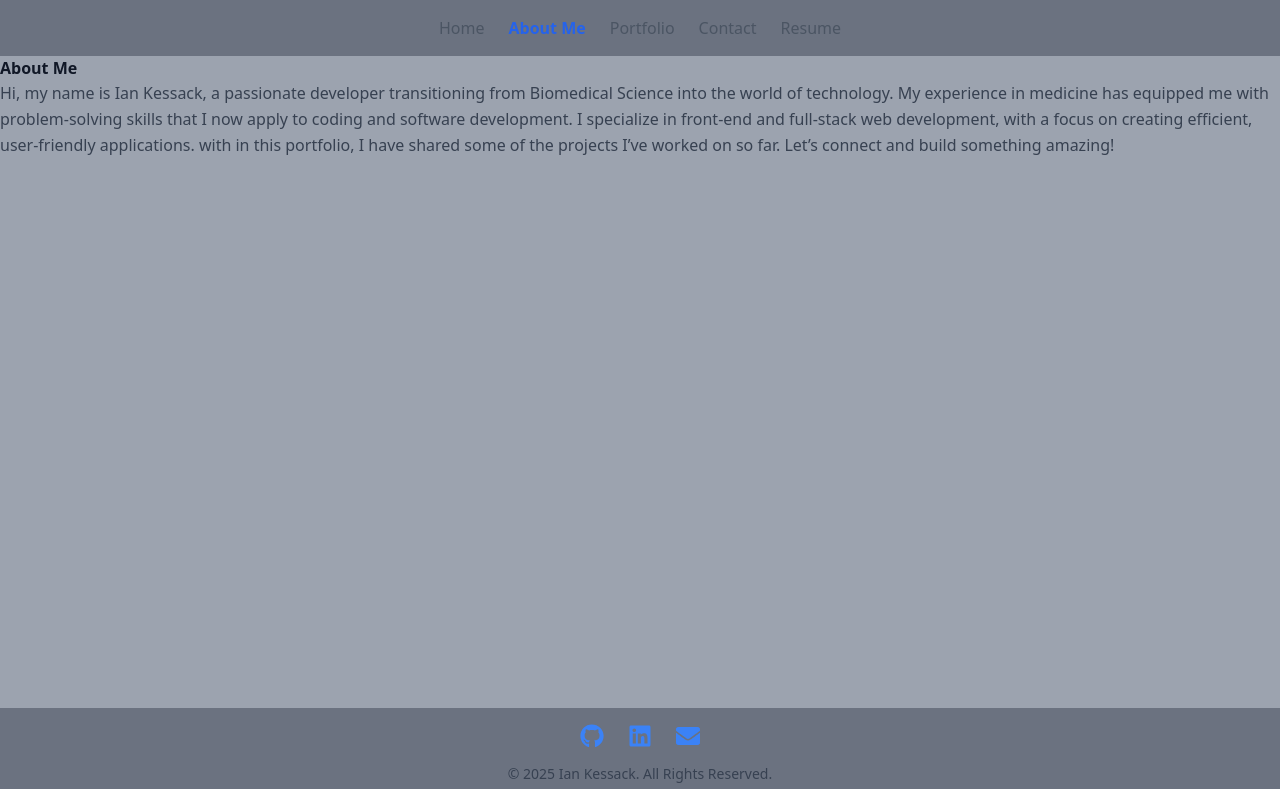
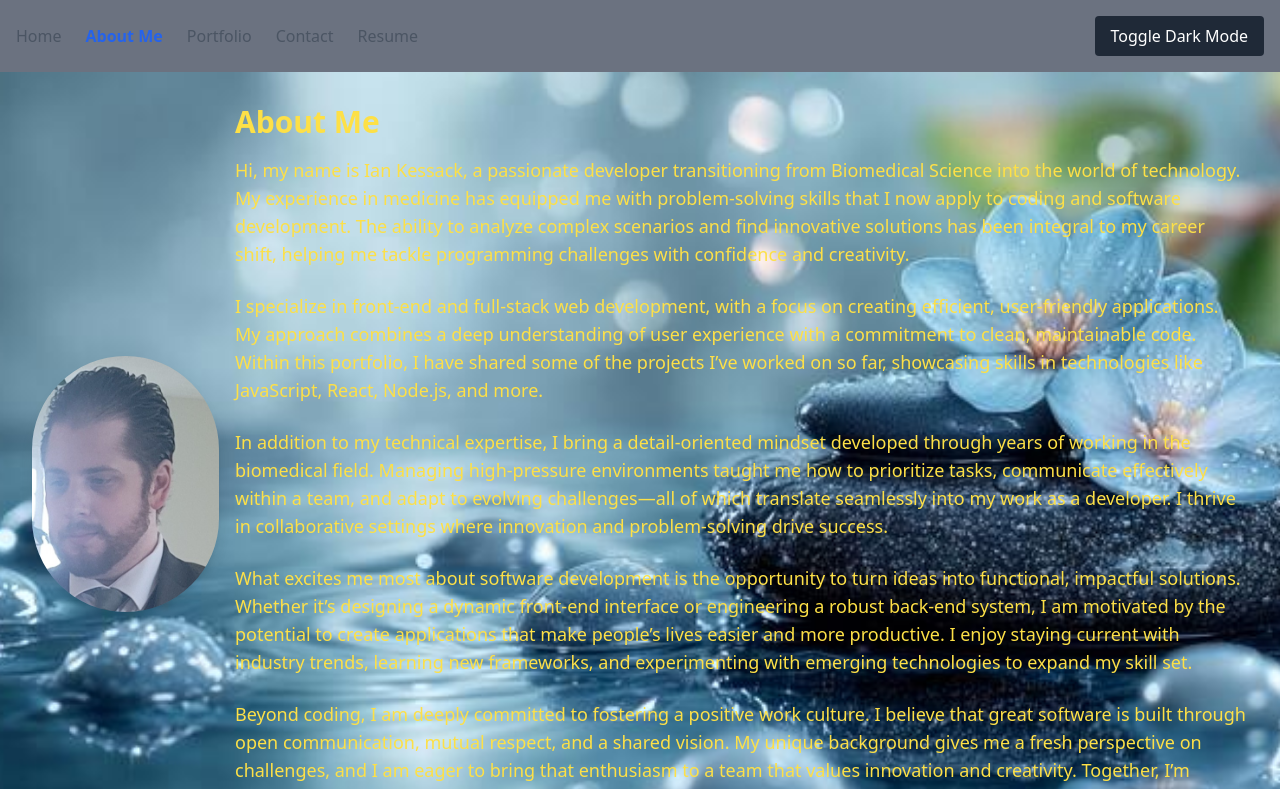
Before and after one commit to IK8933/HW-12React-Portfolio, a React (Vite) app: page /About in a window 1280 px wide. Shown: the top 789 px of the page. Built offline with nearby package versions, Linux system fonts and the light colour scheme.

Commit message:
contact update

```diff
--- a/src/App.jsx
+++ b/src/App.jsx
@@ -1,19 +1,20 @@
-import { Outlet } from 'react-router-dom';
-import Navbar from './components/Header';
-import Footer from './components/Footer';
+import Navbar from "./components/Header";
+import Footer from "./components/Footer";
+import { Outlet } from "react-router-dom";
+
 function App() {
-
     return (
-
-      <div className="flex flex-col h-screen">
+        <div className="flex flex-col h-screen bg-gray-50 text-black">
+            {/* Navbar */}
             <Navbar />
-        <main className="flex-grow bg-gray-400">
+            {/* Page Content */}
+            <main className="flex-grow">
                 <Outlet />
             </main>
+            {/* Footer */}
             <Footer />
         </div>
-
     );
 }
 
-export default App
+export default App;
--- a/src/Pages/Aboutme.jsx
+++ b/src/Pages/Aboutme.jsx
@@ -1,15 +1,62 @@
+import backgroundImage from '../assets/blue-flowers.jpeg';
+import portraitImage from '../assets/class-photo.jpg';
+
 const Aboutme = () => {
     return (
-    <section id = "about" className="page-section">
-    <h2> About Me </h2>
-    <p>
-    Hi, my name is Ian Kessack, a passionate developer transitioning from Biomedical Science into the world of technology.
-    My experience in medicine has equipped me with problem-solving skills that I now apply to coding and software development.
-    I specialize in front-end and full-stack web development, with a focus on creating efficient, user-friendly applications.
-    with in this portfolio, I have shared some of the projects I’ve worked on so far. Let’s connect and build something amazing!
+        <main
+            id="about"
+            className="p-8 bg-cover bg-center text-center"
+            style={{ backgroundImage: `url(${backgroundImage})` }}
+        >
+            <section className="flex flex-col md:flex-row items-center gap-4 text-center md:text-left">
+                {/* Portrait Photo */}
+                <img
+                    src={portraitImage}
+                    alt="Ian Kessack Portrait"
+                    className="w-48 h-48 md:w-64 md:h-64 rounded-full shadow-lg object-cover"
+                />
+
+                {/* Bio Section */}
+                <div>
+    <h2 className="text-3xl text-yellow-300 font-bold mb-4">About Me</h2>
+
+    <p className="text-lg mb-6 text-yellow-300">
+        Hi, my name is Ian Kessack, a passionate developer transitioning from Biomedical Science into the world of technology.
+        My experience in medicine has equipped me with problem-solving skills that I now apply to coding and software development.
+        The ability to analyze complex scenarios and find innovative solutions has been integral to my career shift,
+        helping me tackle programming challenges with confidence and creativity.
     </p>
-    </section>
-    )
-}
+
+    <p className="text-lg mb-6 text-yellow-300">
+        I specialize in front-end and full-stack web development, with a focus on creating efficient, user-friendly applications.
+        My approach combines a deep understanding of user experience with a commitment to clean, maintainable code. Within this portfolio,
+        I have shared some of the projects I’ve worked on so far, showcasing skills in technologies like JavaScript, React, Node.js, and more.
+    </p>
+
+    <p className="text-lg mb-6 text-yellow-300">
+        In addition to my technical expertise, I bring a detail-oriented mindset developed through years of working in the biomedical field.
+        Managing high-pressure environments taught me how to prioritize tasks, communicate effectively within a team, and adapt to evolving challenges—all of which translate seamlessly into my work as a developer.
+        I thrive in collaborative settings where innovation and problem-solving drive success.
+    </p>
+
+    <p className="text-lg mb-6 text-yellow-300">
+        What excites me most about software development is the opportunity to turn ideas into functional, impactful solutions.
+        Whether it’s designing a dynamic front-end interface or engineering a robust back-end system,
+        I am motivated by the potential to create applications that make people’s lives easier and more productive.
+        I enjoy staying current with industry trends, learning new frameworks, and experimenting with emerging technologies to expand my skill set.
+    </p>
+
+    <p className="text-lg mb-6 text-yellow-300">
+        Beyond coding, I am deeply committed to fostering a positive work culture. I believe that great software is built through open communication,
+        mutual respect, and a shared vision. My unique background gives me a fresh perspective on challenges,
+        and I am eager to bring that enthusiasm to a team that values innovation and creativity. Together,
+        I’m confident we can build software that inspires and empowers users. Let’s connect and build something amazing together!
+    </p>
+</div>
+
+            </section>
+        </main>
+    );
+};
 
 export default Aboutme;
--- a/src/Pages/Error.jsx
+++ b/src/Pages/Error.jsx
@@ -7,4 +7,4 @@ const Error = () => {
     );
 };
 
-export default Error; // Make sure this default export exists
+export default Error;
--- a/src/Pages/HeroSection.jsx
+++ b/src/Pages/HeroSection.jsx
@@ -3,10 +3,10 @@ import { Link } from 'react-router-dom';
 const HeroSection = () => {
     return (
         <section className="bg-hero-bg bg-cover bg-center p-8 text-center">
-            <h1 className="text-4xl font-bold">Welcome to My Portfolio</h1>
+            <h1 className="text-4xl text-blue-900 font-bold">Welcome to My Portfolio</h1>
             <Link
                 to="/Portfolio"
-                className="mt-6 inline-block bg-blue-500 hover:bg-blue-700 text-white font-bold py-2 px-4 rounded"
+                className="mt-20 inline-block bg-blue-900 hover:bg-blue-700 text-white font-bold py-2 px-4 rounded"
             >
                 View My Work
             </Link>
--- a/src/Pages/Home.jsx
+++ b/src/Pages/Home.jsx
@@ -5,8 +5,8 @@ const Home = () => {
         <div>
             <HeroSection />
             <section className="mt-8">
-                <h2 className="text-2xl font-bold mb-4">Welcome!</h2>
-                <p className="text-lg">
+                <h2 className="text-2xl font-bold mb-4 py-4 text-center">Welcome!</h2>
+                <p className="text-lg py-4 text-center">
                     This is the body section where you can provide additional information about yourself or your work.
                 </p>
             </section>
--- a/src/components/Footer.jsx
+++ b/src/components/Footer.jsx
@@ -2,7 +2,7 @@ import { FaGithub, FaLinkedin, FaEnvelope } from 'react-icons/fa';
 
 const Footer = () => {
     return (
-        <footer className="bg-gray-500 text-white py-4 text-center">
+        <footer className="bg-gray-500 text-white py-5 text-center">
             <div className="flex justify-center space-x-6">
                 <a
                     href="https://github.com/IK8933"
--- a/src/components/Navbar.jsx
+++ b/src/components/Navbar.jsx
@@ -1,6 +1,69 @@
+// import { NavLink } from 'react-router-dom';
+// import { useState } from 'react';
+
+// const Navbar = () => {
+//     const [theme, setTheme] = useState("light");
+
+//     const toggleTheme = () => {
+//         const newTheme = theme === "light" ? "dark" : "light";
+//         setTheme(newTheme);
+//         document.documentElement.classList.toggle("dark", newTheme === "dark");
+//     };
+
+//     const navLinks = [
+//         { path: '/', label: 'Home' },
+//         { path: '/About', label: 'About Me' },
+//         { path: '/Portfolio', label: 'Portfolio' },
+//         { path: '/Contact', label: 'Contact' },
+//         { path: '/Resume', label: 'Resume' },
+//     ];
+
+//     return (
+//         <nav className="bg-gray-500 dark:bg-gray-800 p-4 shadow-md" aria-label="Main navigation">
+//             <div className="flex justify-between items-center">
+//                 {/* Centered Links */}
+//                 <ul className="flex justify-center space-x-9 w-full">
+//                     {navLinks.map(({ path, label }) => (
+//                         <li key={path} className="nav-item">
+//                             <NavLink
+//                                 to={path}
+//                                 className={({ isActive }) =>
+//                                     isActive
+//                                         ? 'text-blue-600 font-bold'
+//                                         : 'text-gray-600 dark:text-gray-300 hover:text-blue-500'
+//                                 }
+//                             >
+//                                 {label}
+//                             </NavLink>
+//                         </li>
+//                     ))}
+//                 </ul>
+//                 {/* Dark/Light Mode Button */}
+//                 <button
+//                     onClick={toggleTheme}
+//                     className="bg-gray-800 dark:bg-gray-600 text-white px-2 py-1 rounded hover:bg-gray-700 dark:hover:bg-gray-500 mr-1"
+//                 >
+//                     Toggle {theme === "light" ? "Dark" : "Light"} Mode
+//                 </button>
+//             </div>
+//         </nav>
+//     );
+// };
+
+// export default Navbar;
+
 import { NavLink } from 'react-router-dom';
+import { useState } from 'react';
 
 const Navbar = () => {
+    const [theme, setTheme] = useState("light");
+
+    const toggleTheme = () => {
+        const newTheme = theme === "light" ? "dark" : "light";
+        setTheme(newTheme);
+        document.documentElement.classList.toggle("dark", newTheme === "dark");
+    };
+
     const navLinks = [
         { path: '/', label: 'Home' },
         { path: '/About', label: 'About Me' },
@@ -10,8 +73,9 @@ const Navbar = () => {
     ];
 
     return (
-        <nav className="bg-gray-500 p-4 shadow-md" aria-label="Main navigation">
-            <ul className="flex justify-center space-x-6">
+        <nav className="bg-gray-500 dark:bg-gray-800 p-4 shadow-md flex items-center justify-between" aria-label="Main navigation">
+            {/* Navigation Links */}
+            <ul className="flex space-x-6">
                 {navLinks.map(({ path, label }) => (
                     <li key={path} className="nav-item">
                         <NavLink
@@ -19,7 +83,7 @@ const Navbar = () => {
                             className={({ isActive }) =>
                                 isActive
                                     ? 'text-blue-600 font-bold'
-                                    : 'text-gray-600 hover:text-blue-500'
+                                    : 'text-gray-600 dark:text-gray-300 hover:text-blue-500'
                             }
                         >
                             {label}
@@ -27,6 +91,14 @@ const Navbar = () => {
                     </li>
                 ))}
             </ul>
+
+            {/* Dark/Light Mode Button */}
+            <button
+                onClick={toggleTheme}
+                className="ml-auto bg-gray-800 dark:bg-gray-600 text-white px-4 py-2 rounded hover:bg-gray-700 dark:hover:bg-gray-500"
+            >
+                Toggle {theme === "light" ? "Dark" : "Light"} Mode
+            </button>
         </nav>
     );
 };
--- a/tailwind.config.js
+++ b/tailwind.config.js
@@ -3,6 +3,7 @@ export default {
     "./index.html",
     "./src/**/*.{js,ts,jsx,tsx}",
   ],
+  darkMode: "class",
   theme: {
     extend: { backgroundImage: {
       'hero-bg': "url('./assets/Backgroundimg.webp')",
```
Also changed, not shown: src/styles/Header.css (deleted, +0 -12 lines), src/assets/blue-flowers.jpeg (added), src/assets/class-photo.jpg (added). Lines whose indentation alone changed are shown as unchanged.
